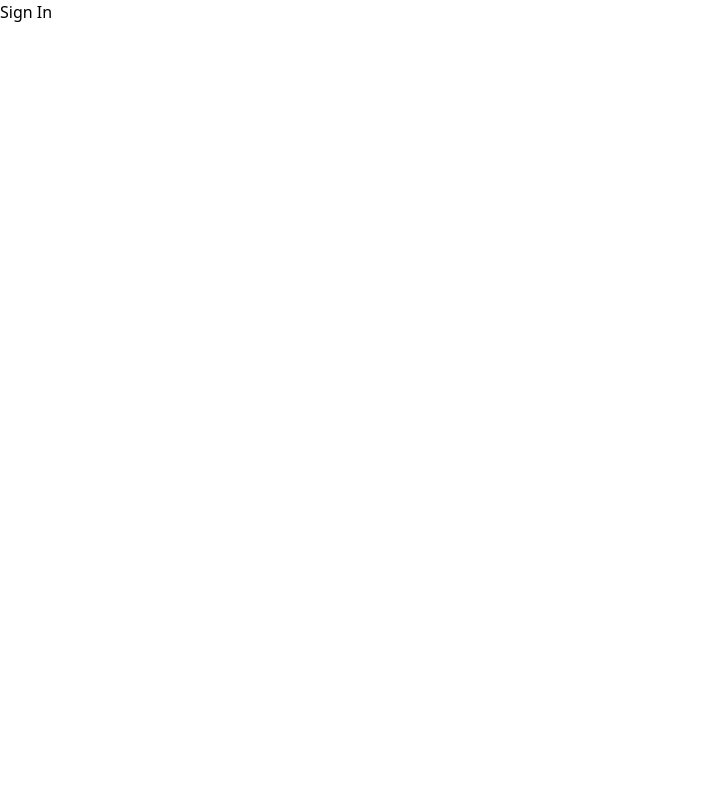
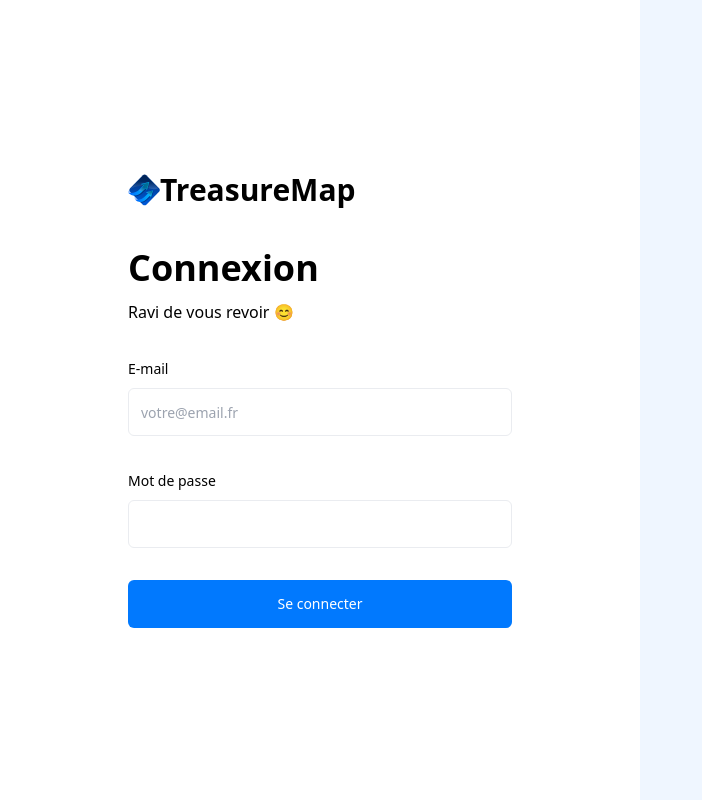
Before and after one commit to ZacBouh/TreasureMap, a Next.js app: page /sign-in in a window 1280 px wide. Shown: the whole page, without its empty margins (0-702 px from the left). Built offline with nearby package versions, Linux system fonts and the light colour scheme.

Commit message:
Sign in form

```diff
--- a/app/(auth)/sign-in/page.tsx
+++ b/app/(auth)/sign-in/page.tsx
@@ -1,5 +1,14 @@
+import AuthForm from "@/components/AuthForm";
+
 const SignIn = () => {
-  return <div>Sign In</div>;
+  return (
+    <div className="flex bg-blue-50">
+      <div className="w-1/2 h-screen bg-white flex items-center justify-center ">
+        <AuthForm type="sign-in"></AuthForm>
+      </div>
+      <div></div>
+    </div>
+  );
 };
 
 export default SignIn;
--- /dev/null
+++ b/app/(root)/banks/page.tsx
@@ -0,0 +1,5 @@
+const Banks = () => {
+  return <div>Banks</div>;
+};
+
+export default Banks;
--- /dev/null
+++ b/app/(root)/connect-bank/page.tsx
@@ -0,0 +1,5 @@
+const ConnectBank = () => {
+  return <div>Connect Bank</div>;
+};
+
+export default ConnectBank;
--- /dev/null
+++ b/app/(root)/transactions/page.tsx
@@ -0,0 +1,5 @@
+const Transactions = () => {
+  return <div>Transactions</div>;
+};
+
+export default Transactions;
--- /dev/null
+++ b/app/(root)/transfers/page.tsx
@@ -0,0 +1,5 @@
+const Transfers = () => {
+  return <div>Transfers</div>;
+};
+
+export default Transfers;
--- /dev/null
+++ b/components/AuthForm/index.tsx
@@ -0,0 +1,105 @@
+"use client";
+
+import Image from "next/image";
+import { z } from "zod";
+import { zodResolver } from "@hookform/resolvers/zod";
+import { useForm } from "react-hook-form";
+import { Button } from "@/components/ui/button";
+import {
+  Form,
+  FormControl,
+  FormField,
+  FormItem,
+  FormLabel,
+  FormMessage,
+} from "@/components/ui/form";
+import { Input } from "@/components/ui/input";
+
+const formSchema = z.object({
+  email: z.string().trim().email({ message: "Email non valide" }),
+  password: z.string().min(6, {
+    message: "Le mot de passe doit contenir au moins 6 caractères",
+  }),
+});
+
+const AuthForm = ({ type }: { type: "sign-in" | "sign-up" }) => {
+  const form = useForm<z.infer<typeof formSchema>>({
+    resolver: zodResolver(formSchema),
+    defaultValues: {
+      email: "",
+      password: "",
+    },
+  });
+
+  const formHandler = (values: z.infer<typeof formSchema>) => {
+    console.log(values);
+  };
+
+  return (
+    <div className="min-w-[300px] w-[60%] ">
+      <header className="mb-8">
+        <div className="flex mb-10">
+          <Image
+            src={"/icons/logo.svg"}
+            height={32}
+            width={32}
+            alt="logo Treasure Map"
+          />
+          <h1 className="font-ibm-plex-serif text-3xl font-bold">
+            TreasureMap
+          </h1>
+        </div>
+        <h2 className="font-semibold text-4xl mb-3">
+          {type === "sign-in" ? "Connexion" : "Inscription"}
+        </h2>
+        <h3 className="text-base font-normal">
+          {type === "sign-in" ? "Ravi de vous revoir 😊" : ""}
+        </h3>
+      </header>
+      <Form {...form}>
+        <form onSubmit={form.handleSubmit(formHandler)} className="space-y-8">
+          <FormField
+            control={form.control}
+            name="email"
+            render={({ field }) => (
+              <FormItem>
+                <FormLabel>E-mail</FormLabel>
+                <FormControl>
+                  <Input
+                    placeholder="votre@email.fr"
+                    {...field}
+                    className="h-12"
+                  />
+                </FormControl>
+                <FormMessage className="text-red-600" />
+              </FormItem>
+            )}
+          />
+
+          <FormField
+            control={form.control}
+            name="password"
+            render={({ field }) => (
+              <FormItem>
+                <FormLabel>Mot de passe</FormLabel>
+                <FormControl>
+                  <Input type="password" {...field} className="h-12" />
+                </FormControl>
+                <FormMessage className="text-red-600" />
+              </FormItem>
+            )}
+          />
+
+          <Button
+            type="submit"
+            className="bg-treasureMain w-full h-12 text-white"
+          >
+            Se connecter
+          </Button>
+        </form>
+      </Form>
+    </div>
+  );
+};
+
+export default AuthForm;
--- a/components/RightSideBar/index.tsx
+++ b/components/RightSideBar/index.tsx
@@ -47,7 +47,7 @@
             />
           </Link>
         </header>
-        <BudgetCard />
+        <BudgetCard balance={30} total={140} />
       </section>
     </section>
   );
--- /dev/null
+++ b/components/ui/form.tsx
@@ -0,0 +1,178 @@
+"use client"
+
+import * as React from "react"
+import * as LabelPrimitive from "@radix-ui/react-label"
+import { Slot } from "@radix-ui/react-slot"
+import {
+  Controller,
+  ControllerProps,
+  FieldPath,
+  FieldValues,
+  FormProvider,
+  useFormContext,
+} from "react-hook-form"
+
+import { cn } from "@/lib/utils"
+import { Label } from "@/components/ui/label"
+
+const Form = FormProvider
+
+type FormFieldContextValue<
+  TFieldValues extends FieldValues = FieldValues,
+  TName extends FieldPath<TFieldValues> = FieldPath<TFieldValues>
+> = {
+  name: TName
+}
+
+const FormFieldContext = React.createContext<FormFieldContextValue>(
+  {} as FormFieldContextValue
+)
+
+const FormField = <
+  TFieldValues extends FieldValues = FieldValues,
+  TName extends FieldPath<TFieldValues> = FieldPath<TFieldValues>
+>({
+  ...props
+}: ControllerProps<TFieldValues, TName>) => {
+  return (
+    <FormFieldContext.Provider value={{ name: props.name }}>
+      <Controller {...props} />
+    </FormFieldContext.Provider>
+  )
+}
+
+const useFormField = () => {
+  const fieldContext = React.useContext(FormFieldContext)
+  const itemContext = React.useContext(FormItemContext)
+  const { getFieldState, formState } = useFormContext()
+
+  const fieldState = getFieldState(fieldContext.name, formState)
+
+  if (!fieldContext) {
+    throw new Error("useFormField should be used within <FormField>")
+  }
+
+  const { id } = itemContext
+
+  return {
+    id,
+    name: fieldContext.name,
+    formItemId: `${id}-form-item`,
+    formDescriptionId: `${id}-form-item-description`,
+    formMessageId: `${id}-form-item-message`,
+    ...fieldState,
+  }
+}
+
+type FormItemContextValue = {
+  id: string
+}
+
+const FormItemContext = React.createContext<FormItemContextValue>(
+  {} as FormItemContextValue
+)
+
+const FormItem = React.forwardRef<
+  HTMLDivElement,
+  React.HTMLAttributes<HTMLDivElement>
+>(({ className, ...props }, ref) => {
+  const id = React.useId()
+
+  return (
+    <FormItemContext.Provider value={{ id }}>
+      <div ref={ref} className={cn("space-y-2", className)} {...props} />
+    </FormItemContext.Provider>
+  )
+})
+FormItem.displayName = "FormItem"
+
+const FormLabel = React.forwardRef<
+  React.ElementRef<typeof LabelPrimitive.Root>,
+  React.ComponentPropsWithoutRef<typeof LabelPrimitive.Root>
+>(({ className, ...props }, ref) => {
+  const { error, formItemId } = useFormField()
+
+  return (
+    <Label
+      ref={ref}
+      className={cn(error && "text-destructive", className)}
+      htmlFor={formItemId}
+      {...props}
+    />
+  )
+})
+FormLabel.displayName = "FormLabel"
+
+const FormControl = React.forwardRef<
+  React.ElementRef<typeof Slot>,
+  React.ComponentPropsWithoutRef<typeof Slot>
+>(({ ...props }, ref) => {
+  const { error, formItemId, formDescriptionId, formMessageId } = useFormField()
+
+  return (
+    <Slot
+      ref={ref}
+      id={formItemId}
+      aria-describedby={
+        !error
+          ? `${formDescriptionId}`
+          : `${formDescriptionId} ${formMessageId}`
+      }
+      aria-invalid={!!error}
+      {...props}
+    />
+  )
+})
+FormControl.displayName = "FormControl"
+
+const FormDescription = React.forwardRef<
+  HTMLParagraphElement,
+  React.HTMLAttributes<HTMLParagraphElement>
+>(({ className, ...props }, ref) => {
+  const { formDescriptionId } = useFormField()
+
+  return (
+    <p
+      ref={ref}
+      id={formDescriptionId}
+      className={cn("text-sm text-muted-foreground", className)}
+      {...props}
+    />
+  )
+})
+FormDescription.displayName = "FormDescription"
+
+const FormMessage = React.forwardRef<
+  HTMLParagraphElement,
+  React.HTMLAttributes<HTMLParagraphElement>
+>(({ className, children, ...props }, ref) => {
+  const { error, formMessageId } = useFormField()
+  const body = error ? String(error?.message) : children
+
+  if (!body) {
+    return null
+  }
+
+  return (
+    <p
+      ref={ref}
+      id={formMessageId}
+      className={cn("text-sm font-medium text-destructive", className)}
+      {...props}
+    >
+      {body}
+    </p>
+  )
+})
+FormMessage.displayName = "FormMessage"
+
+export {
+  useFormField,
+  Form,
+  FormItem,
+  FormLabel,
+  FormControl,
+  FormDescription,
+  FormMessage,
+  FormField,
+}
--- /dev/null
+++ b/components/ui/input.tsx
@@ -0,0 +1,25 @@
+import * as React from "react"
+
+import { cn } from "@/lib/utils"
+
+export interface InputProps
+  extends React.InputHTMLAttributes<HTMLInputElement> {}
+
+const Input = React.forwardRef<HTMLInputElement, InputProps>(
+  ({ className, type, ...props }, ref) => {
+    return (
+      <input
+        type={type}
+        className={cn(
+          "flex h-10 w-full rounded-md border border-input bg-background px-3 py-2 text-sm ring-offset-background file:border-0 file:bg-transparent file:text-sm file:font-medium placeholder:text-muted-foreground focus-visible:outline-none focus-visible:ring-2 focus-visible:ring-ring focus-visible:ring-offset-2 disabled:cursor-not-allowed disabled:opacity-50",
+          className
+        )}
+        ref={ref}
+        {...props}
+      />
+    )
+  }
+)
+Input.displayName = "Input"
+
+export { Input }
--- /dev/null
+++ b/components/ui/label.tsx
@@ -0,0 +1,26 @@
+"use client"
+
+import * as React from "react"
+import * as LabelPrimitive from "@radix-ui/react-label"
+import { cva, type VariantProps } from "class-variance-authority"
+
+import { cn } from "@/lib/utils"
+
+const labelVariants = cva(
+  "text-sm font-medium leading-none peer-disabled:cursor-not-allowed peer-disabled:opacity-70"
+)
+
+const Label = React.forwardRef<
+  React.ElementRef<typeof LabelPrimitive.Root>,
+  React.ComponentPropsWithoutRef<typeof LabelPrimitive.Root> &
+    VariantProps<typeof labelVariants>
+>(({ className, ...props }, ref) => (
+  <LabelPrimitive.Root
+    ref={ref}
+    className={cn(labelVariants(), className)}
+    {...props}
+  />
+))
+Label.displayName = LabelPrimitive.Root.displayName
+
+export { Label }
--- a/package.json
+++ b/package.json
@@ -9,7 +9,9 @@
     "lint": "next lint"
   },
   "dependencies": {
+    "@hookform/resolvers": "^3.9.0",
     "@radix-ui/react-dialog": "^1.1.1",
+    "@radix-ui/react-label": "^2.1.0",
     "@radix-ui/react-slot": "^1.1.0",
     "chart.js": "^4.4.3",
     "class-variance-authority": "^0.7.0",
@@ -20,8 +22,10 @@
     "react-chartjs-2": "^5.2.0",
     "react-countup": "^6.5.3",
     "react-dom": "^18",
+    "react-hook-form": "^7.52.2",
     "tailwind-merge": "^2.5.2",
-    "tailwindcss-animate": "^1.0.7"
+    "tailwindcss-animate": "^1.0.7",
+    "zod": "^3.23.8"
   },
   "devDependencies": {
     "@types/node": "^20",
```
Also changed, not shown: 1 other file (tests, documents, lock files or other folders).
